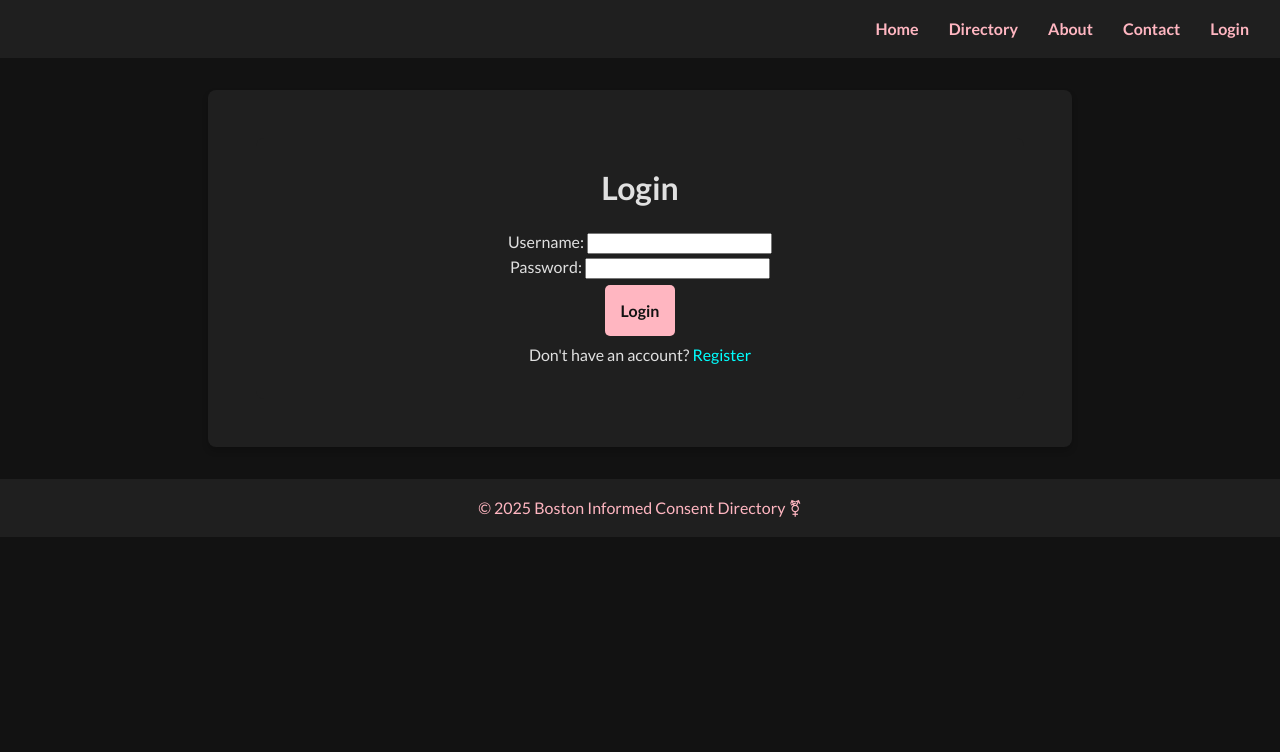
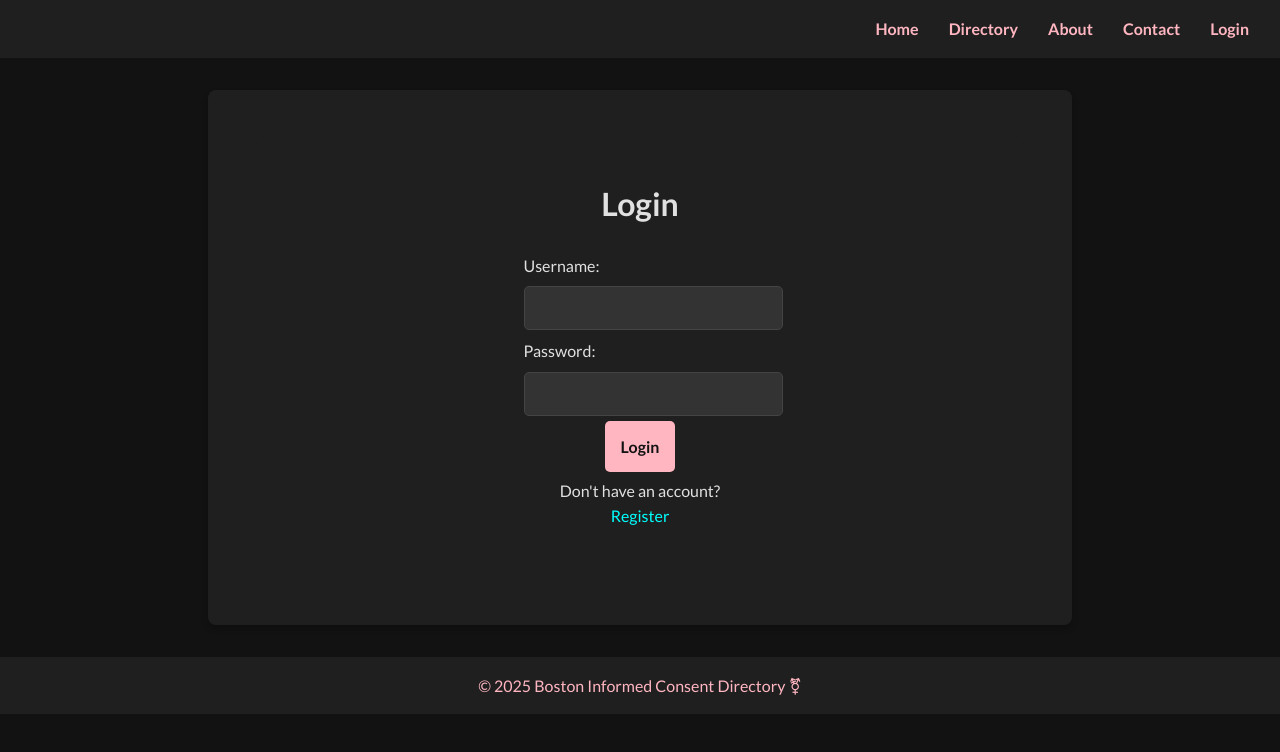
Before and after one commit to avalinde/codesquad-personal-project-client, a React (Vite) app: page /login in a window 1280 px wide. Shown: the top 752 px of the page. Built offline with nearby package versions, Linux system fonts and the light colour scheme.

Commit message:
removed admin path from directory popup links

```diff
--- a/src/components/Contact.jsx
+++ b/src/components/Contact.jsx
@@ -90,7 +90,7 @@ function Contact() {
                   placeholder="Enter your message..."
                 ></textarea>
               </div>
-              <div className="form-group">
+              <div className="text-center">
                 <button type="submit">Send Message</button>
               </div>
             </form>
--- a/src/components/Directory.jsx
+++ b/src/components/Directory.jsx
@@ -5,7 +5,7 @@ import "leaflet/dist/leaflet.css";
 import L from "leaflet";
 import { Link } from "react-router-dom";
 
-function Directory() {
+const Directory = () => {
   const URL = "https://ic-directory-server.onrender.com/";
 
   const endpoint = "api/clinics";
@@ -49,7 +49,6 @@ function Directory() {
         {
           <div>
             <h1>Clinic Directory</h1>
-
           </div>
         }
         <div>
@@ -62,13 +61,12 @@ function Directory() {
             {clinics.map((clinic) => (
               <div key={clinic._id}>
                 <Marker position={[clinic.latitude, clinic.longitude]}>
-                  <Popup >
+                  <Popup>
                     <div className="text-center">
-                    {clinic.clinicName}
-                    <br/>
-                    <Link to={`../update/${clinic._id}`}>Update</Link>
+                      {/* <Link to={`../clinic/${clinic._id}`}>{clinic.clinicName}</Link> */}
+                      {clinic.clinicName}
                     </div>
-                    </Popup>
+                  </Popup>
                 </Marker>
               </div>
             ))}
@@ -77,6 +75,6 @@ function Directory() {
       </main>
     </div>
   );
-}
+};
 
 export default Directory;
--- a/src/components/Login.jsx
+++ b/src/components/Login.jsx
@@ -44,20 +44,36 @@ const Login = ({ setUser }) => {
     <div>
       <main className="main-container">
         <section className="">
-          <div className="">
+          <div className="form-container">
             <h1>Login</h1>
-            <form onSubmit={handleLoginFormSubmit}>
-              <div className="form-group">
-                <label htmlFor="username">Username: </label>
-                <input type="text" id="username" name="username" required />
+            <form onSubmit={handleLoginFormSubmit} className="form-f">
+              <div className="form-p">
+                <label htmlFor="username" className="form-l">
+                  Username:{" "}
+                </label>
+                <input
+                  type="text"
+                  id="username"
+                  name="username"
+                  required
+                  className="form-i"
+                />
               </div>
 
-              <div className="form-group">
-                <label htmlFor="password">Password: </label>
-                <input type="password" id="password" name="password" required />
+              <div className="form-p">
+                <label className="form-l" htmlFor="password">
+                  Password:{" "}
+                </label>
+                <input
+                  className="form-i"
+                  type="password"
+                  id="password"
+                  name="password"
+                  required
+                />
               </div>
 
-              <div className="form-group">
+              <div className="text-center">
                 <button type="submit" disabled={isLoading}>
                   {" "}
                   {isLoading ? "Logging in..." : "Login"}
@@ -73,8 +89,8 @@ const Login = ({ setUser }) => {
   );
 };
 
-Login.propTypes ={
+Login.propTypes = {
   setUser: PropTypes.func.isRequired,
-}
+};
 
 export default Login;
--- a/src/components/Register.jsx
+++ b/src/components/Register.jsx
@@ -22,7 +22,7 @@ const Register = ({ setUser }) => {
 
     setIsLoading(true);
 
-    fetch(`${URL}/auth/register`, {
+    fetch(`${URL}auth/register`, {
       method: "POST",
       headers: {
         "Content-type": "application/json",
@@ -44,32 +44,32 @@ const Register = ({ setUser }) => {
   return (
     <div>
       <main className="main-container">
-        <section className="login">
-          <div className="login-container">
+        <section className="">
+          <div className="form-container">
             <h1>Register</h1>
 
-            <form onSubmit={handleSignupFormSubmit}>
-              <div className="form-group">
-                <label htmlFor="firstname">First Name: </label>
+            <form className="form-f" onSubmit={handleSignupFormSubmit}>
+              <div className="form-p">
+                <label className="form-l" htmlFor="firstname">First Name: </label>
                 <input type="text" id="firstname" name="firstname" required />
               </div>
 
-              <div className="form-group">
+              <div className="form-p">
                 <label htmlFor="lastname">Last Name: </label>
                 <input type="text" id="lastname" name="lastname" required />
               </div>
 
-              <div className="form-group">
+              <div className="form-p">
                 <label htmlFor="username">Username: </label>
                 <input type="text" id="username" name="username" required />
               </div>
 
-              <div className="form-group">
+              <div className="form-p">
                 <label htmlFor="password">Password: </label>
                 <input type="password" id="password" name="password" required />
               </div>
 
-              <div className="form-group">
+              <div className="text-center">
                 <button type="submit">
                   {isLoading ? "Registering new User..." : "Register"}
                 </button>
```
